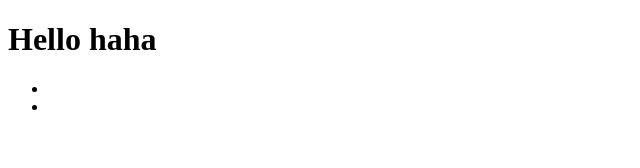
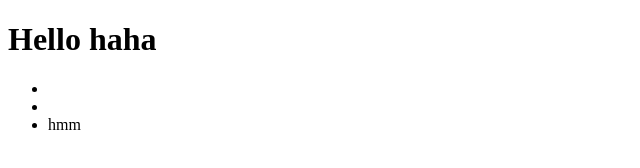
Before and after one commit to MegaMongooo/testRep, a plain HTML site: page index.html in a window 1280 px wide. Shown: the full height of the page, 0-640 px from the left. Drawn offline with Linux system fonts and the light colour scheme.

Commit message:
adding 3rd LI

```diff
--- a/index.html
+++ b/index.html
@@ -12,6 +12,7 @@
         <ul>
             <li></li>
             <li></li>
+            <li>hmm</li>
         </ul>
     </div>
 </body>
```
